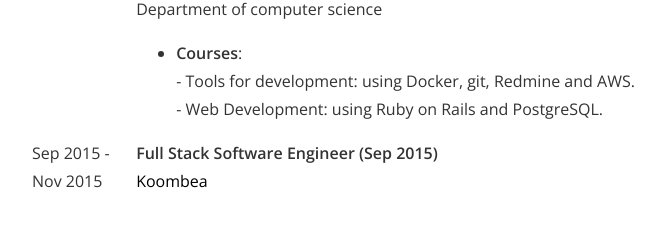
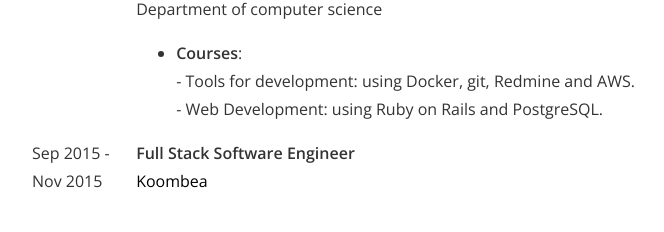
Before and after one commit to arcanfear/https-github.com-gmoralesc-gmoralesc.github.io, a website built with webpack: page index.html in a window 1280 px wide. Shown: the part 1130-1362 px from the top of the page, without its empty margins (382-1046 px from the left). Built offline with nearby package versions, Linux system fonts and the light colour scheme.

Commit message:
Remove extra text in titles

```diff
--- a/index.html
+++ b/index.html
@@ -153,7 +153,7 @@
           </div>
           <div class="box__item box__description">
             <p>
-              <strong>Full Stack Software Engineer (Sep 2015)</strong><br>
+              <strong>Full Stack Software Engineer</strong><br>
               <a href="https://koombea.com/" target="_blank">Koombea</a>
             </p>
           </div>
```
